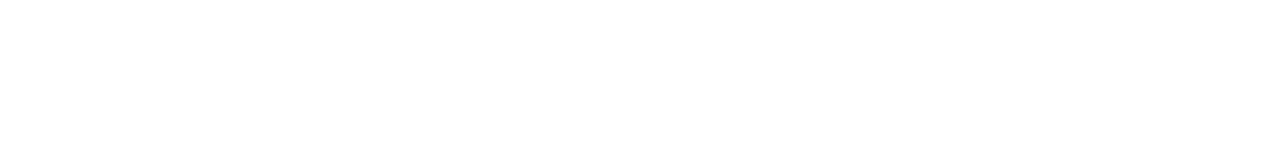
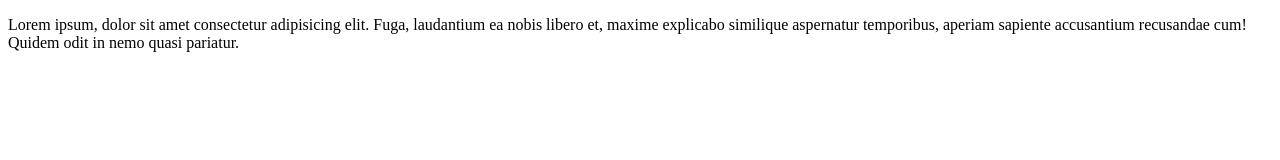
Before and after one commit to adhariari/helloworld, a plain HTML site: page index.html in a window 1280 px wide. Drawn offline with Linux system fonts and the light colour scheme.

Commit message:
tambah paragraf di index.html

```diff
--- a/index.html
+++ b/index.html
@@ -7,6 +7,6 @@
     <title>Pembuatan HTML</title>
 </head>
 <body>
-
+    <p>Lorem ipsum, dolor sit amet consectetur adipisicing elit. Fuga, laudantium ea nobis libero et, maxime explicabo similique aspernatur temporibus, aperiam sapiente accusantium recusandae cum! Quidem odit in nemo quasi pariatur.</p>
 </body>
 </html>
```
